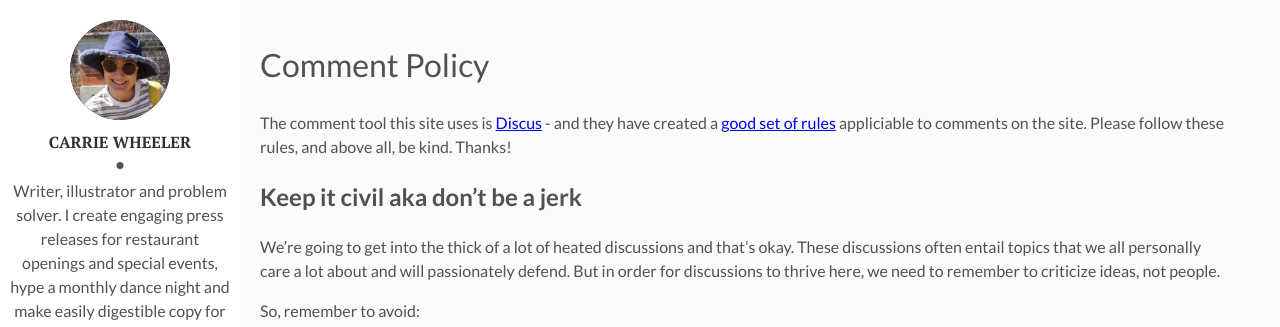
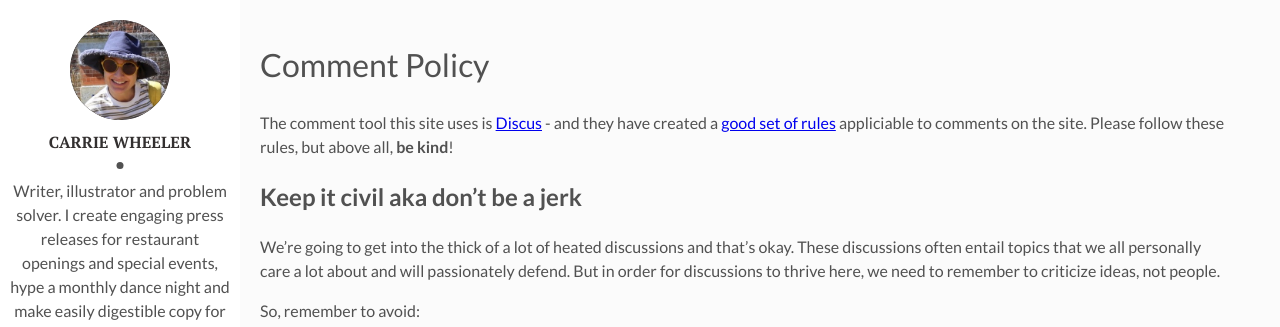
Before and after one commit to crackinggood/gww, a Jekyll site: the page built from comment-policy.md, in a window 1280 px wide and 1082 px high. Shown: the top 327 px of the window. Built offline with Jekyll 4.4.1, drawn with Linux system fonts in a browser that asks for light colours; our own code applies the rules of GitHub Pages for plain Markdown files.

Commit message:
policy tweak

```diff
--- a/comment-policy.md
+++ b/comment-policy.md
@@ -4,7 +4,7 @@ layout: main
 ---
 # Comment Policy
 
-The comment tool this site uses is [Discus](http://disqus.com) - and they have created a [good set of rules](https://help.disqus.com/community-tips/building-identity-and-audience/sample-community-guidelines) appliciable to comments on the site. Please follow these rules, and above all, be kind. Thanks!
+The comment tool this site uses is [Discus](http://disqus.com) - and they have created a [good set of rules](https://help.disqus.com/community-tips/building-identity-and-audience/sample-community-guidelines) appliciable to comments on the site. Please follow these rules, but above all, **be kind**!
 
 ## Keep it civil aka don’t be a jerk
 
```
